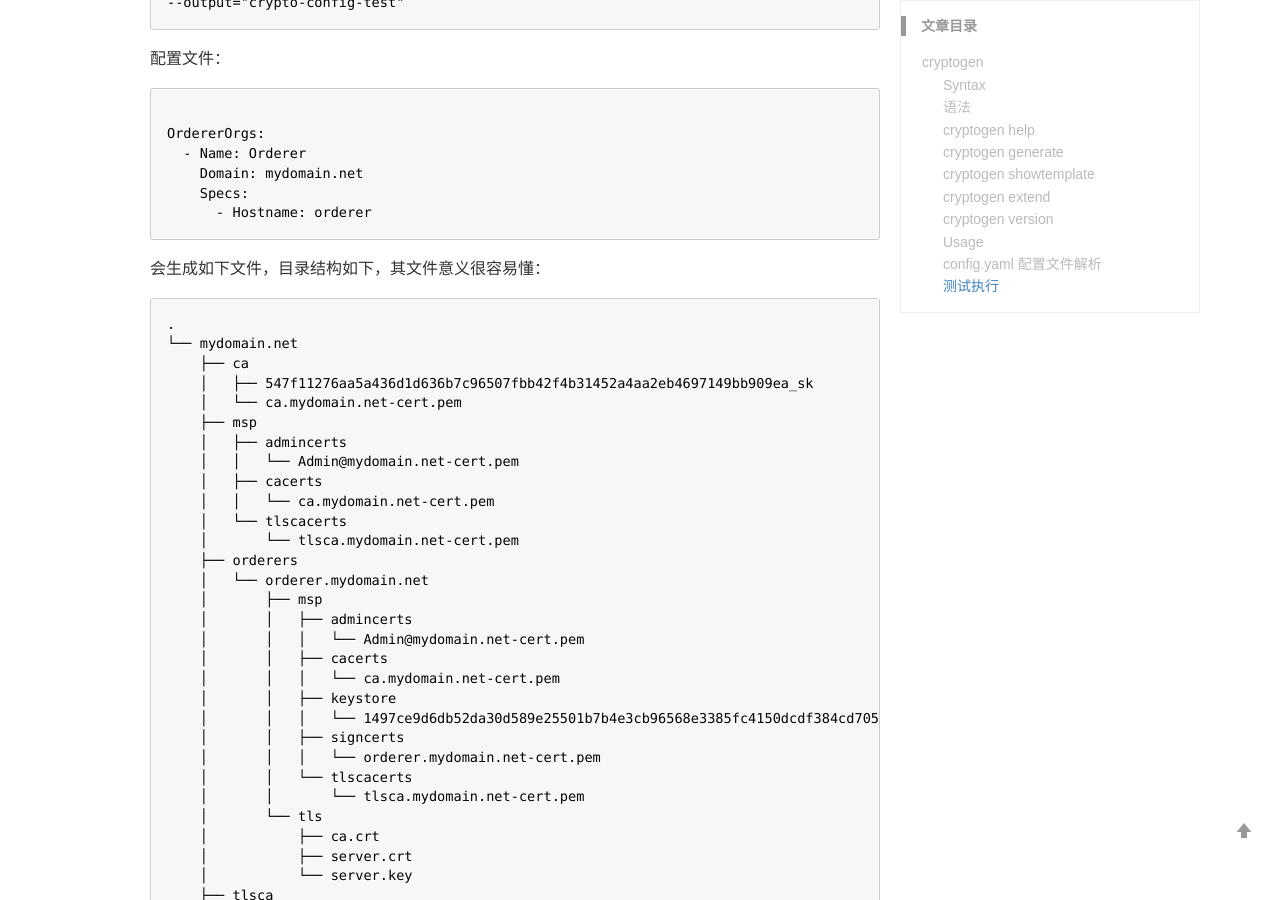
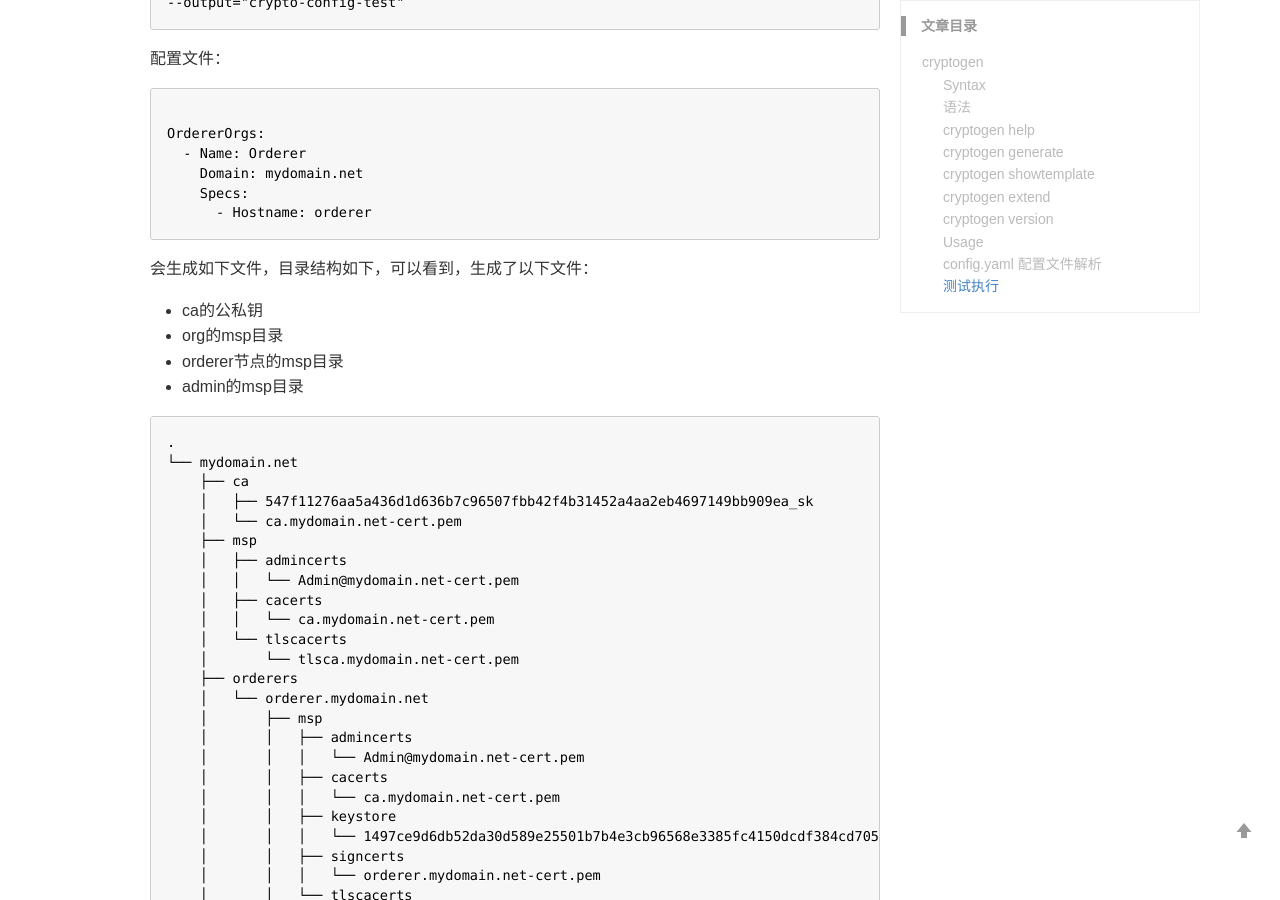
Before and after one commit to nox60/nox60.github.io, a Jekyll site: the page built from _posts/2019-8-8-cryptogen.md, in a window 1280 px wide and 900 px high, scrolled down 5365 px. Built offline with Jekyll 4.4.1, drawn with Linux system fonts in a browser that asks for light colours; our own code applies the rules of GitHub Pages for plain Markdown files; comment, search, counter and statistics services are not loaded.

Commit message:
Modify files

````diff
--- a/_posts/2019-8-8-cryptogen.md
+++ b/_posts/2019-8-8-cryptogen.md
@@ -254,7 +254,12 @@ OrdererOrgs:
       - Hostname: orderer
 ```
 
-会生成如下文件，目录结构如下，其文件意义很容易懂：
+会生成如下文件，目录结构如下，可以看到，生成了以下文件：
+
+- ca的公私钥
+- org的msp目录
+- orderer节点的msp目录
+- admin的msp目录
 
 ```tree
 .
@@ -306,6 +311,4 @@ OrdererOrgs:
                 ├── ca.crt
                 ├── client.crt
                 └── client.key
-
-
 ```
````
